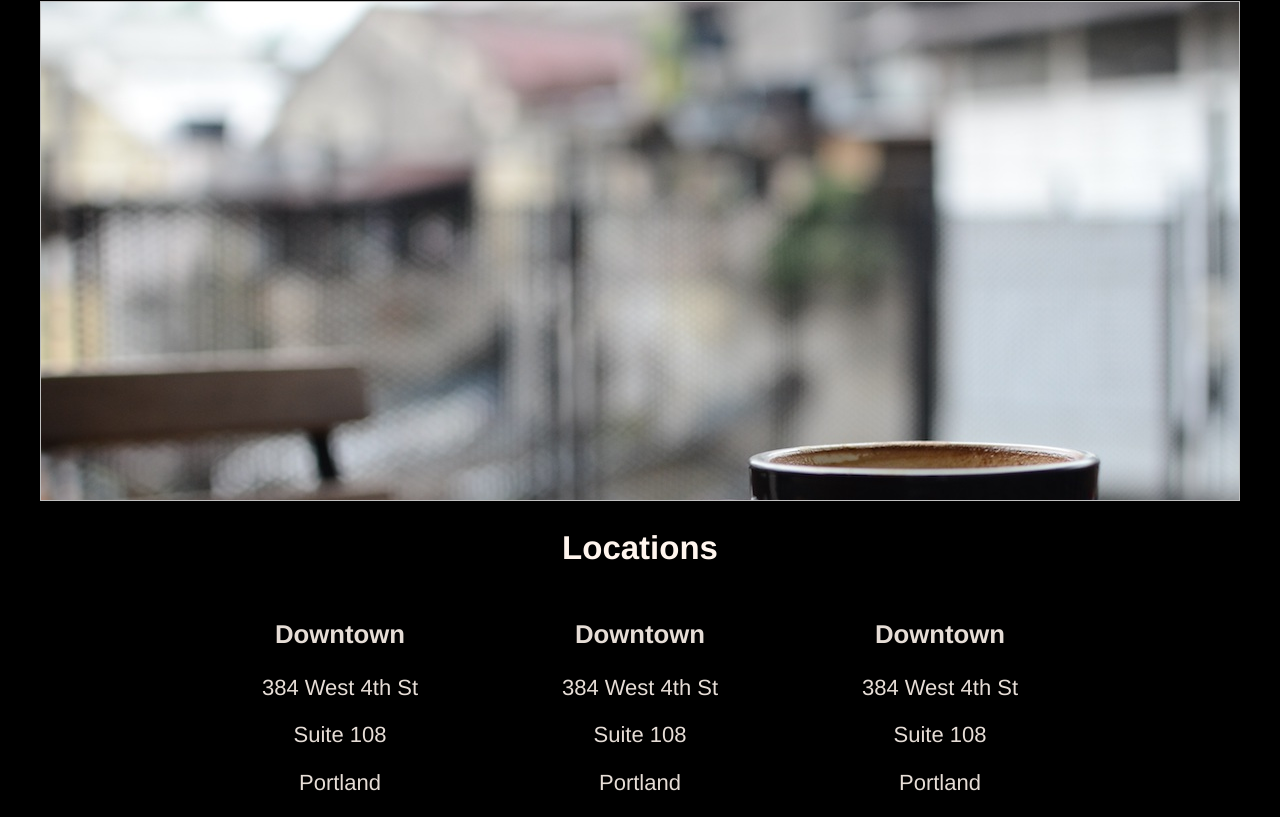
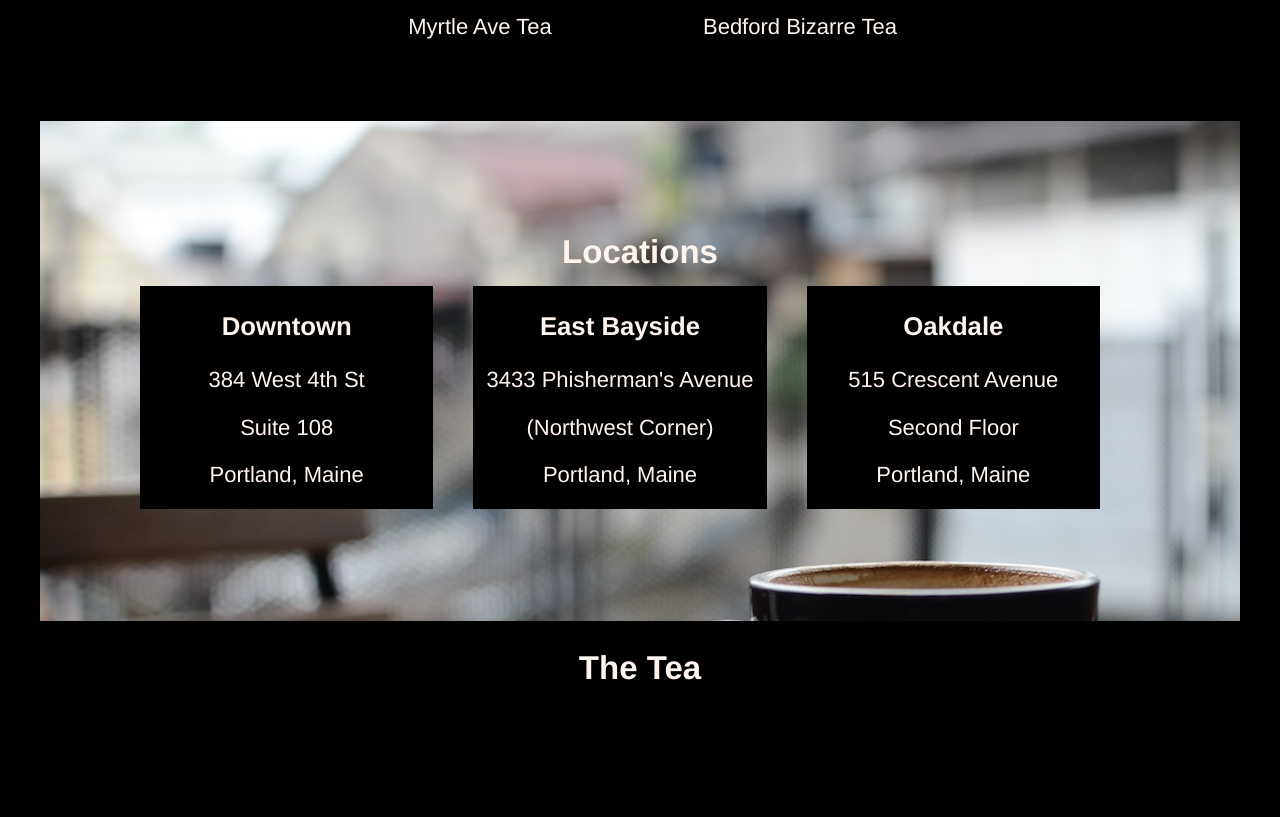
Before and after one commit to kim-atkinson/theteacozy, a plain HTML site: page index.html in a window 1280 px wide. Shown: the part 1388-2205 px from the top of the page. After the commit the page ends 2102 px from the top, so only its background shows below. Drawn offline with nearby package versions, Linux system fonts and the light colour scheme.

Commit message:
Added locations section.

```diff
--- a/css/styles.css
+++ b/css/styles.css
@@ -28,7 +28,7 @@ nav {
     display: inline-flex;
 }
 .logo {
-    padding-top: 10px;
+    padding-top: 0px;
     padding-left: 20px;
     height: 50px;
 }
@@ -77,22 +77,41 @@ a {
     margin-right: 20px;
 }
 
-.locations-background {
+
+#locations-background {
     background-image: url("../images/img-locations-background.jpg");
     background-size: cover;
     height: 500px;
-    width: 100%;
     display: flex;
-    justify-content: center;
+    align-items: center;
+}
 
+#locations-heading {
+    margin: 0px 0px 15px 0px;
+}
+
+#locations-wrap {
+    align-items: center;
 }
 
 .location-items {
+    padding-top: 0px;
     display: flex;
-justify-content: center;
+    flex-direction: horizontal;
+    justify-content: space-between;
 }
+
 .location-card {
+    padding-top: 0px;
     background-color: black;
     width: 300px;
-    opacity: 0.9;
+    margin-right: 40px;
 }
+
+.location-card .opacity {
+    opacity: 1;
+}
+
+.padding {
+    padding: 60px 0;
+}
--- a/index.html
+++ b/index.html
@@ -39,7 +39,7 @@
         </div>
       </section>
       <section id="teas">
-        <div class="container-small">
+        <div class="container padding">
           <h2>Teas of the Month</h2>
           <p>What's Steeping at The Tea Cozy</p>
           <div class="tea-items">
@@ -67,33 +67,38 @@
         </div>
       </section>
       <section id="locations">
-        <div class="container">
-          <img class="locations-background" />
-          <h2>Locations</h2>
+        <div class="container padding" id="locations-background">
+          <div class="container-small" id="locations-wrap">
+            <h2 id="locations-heading">Locations</h2>
             <div class="location-items">
               <div class="location-card">
-              <h3>Downtown</h3>
-              <p>384 West 4th St</p>
-              <p>Suite 108</p>
-              <p>Portland</p>
+                <h3 class="opacity">Downtown</h3>
+                <p class="opacity">384 West 4th St</p>
+                <p class="opacity">Suite 108</p>
+                <p class="opacity">Portland, Maine</p>
               </div>
               <div class="location-card">
-              <h3>Downtown</h3>
-              <p>384 West 4th St</p>
-              <p>Suite 108</p>
-              <p>Portland</p>
+                <h3 class="opacity">East Bayside</h3>
+                <p class="opacity">3433 Phisherman's Avenue</p>
+                <p class="opacity">(Northwest Corner)</p>
+                <p class="opacity">Portland, Maine</p>
               </div>
-
               <div class="location-card">
-              <h3>Downtown</h3>
-              <p>384 West 4th St</p>
-              <p>Suite 108</p>
-              <p>Portland</p>
+                <h3 class="opacity">Oakdale</h3>
+                <p class="opacity">515 Crescent Avenue</p>
+                <p class="opacity">Second Floor</p>
+                <p class="opacity">Portland, Maine</p>
+              </div>
             </div>
           </div>
         </div>
       </section>
     </main>
+    <footer>
+      <div class="container">
+        <h2>The Tea</h2>
+      </div>
+    </footer>
     <section class="footer"></section>
   </body>
 </html>
```
Lines whose indentation alone changed are shown as unchanged.
